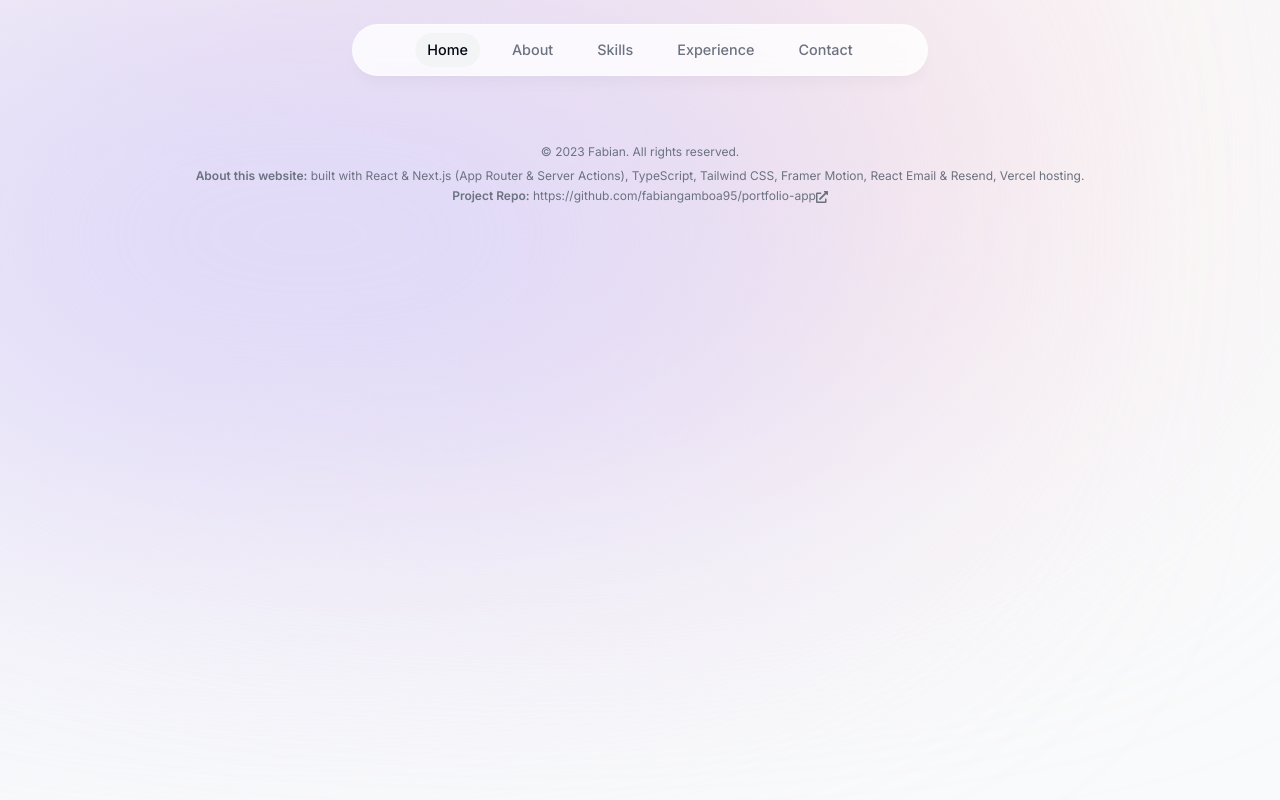
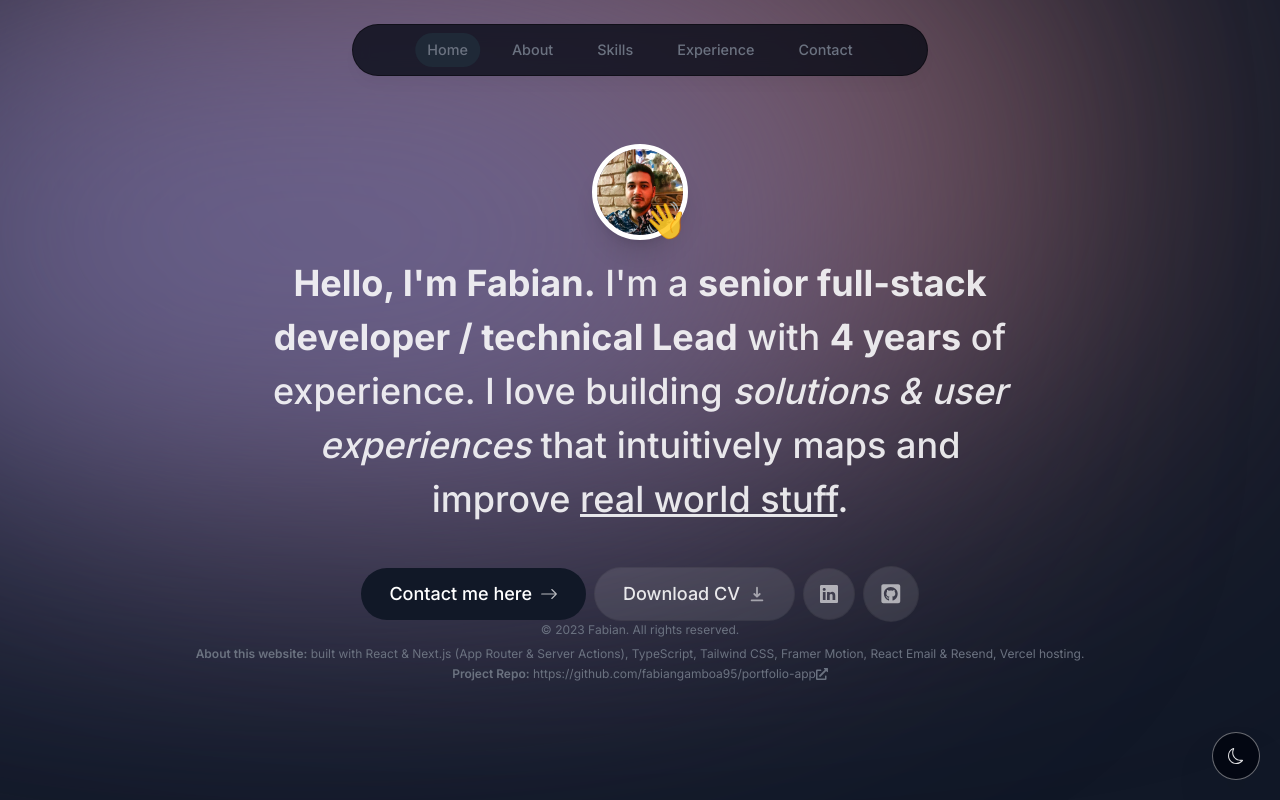
Before and after one commit to fabiangamboa95/portfolio-app, a Next.js app: page / in a window 1280 px wide. Built offline with nearby package versions, Linux system fonts and the light colour scheme.

Commit message:
+intro section +theme-switcher

```diff
--- a/app/layout.tsx
+++ b/app/layout.tsx
@@ -6,6 +6,7 @@
 import Header from "@/components/header";
 import ActiveSectionContextProvider from "@/contexts/active-section-context";
 import Footer from "@/components/footer";
+import ThemeSwitch from "@/components/theme-switch";
 
 const inter = Inter({ subsets: ["latin"] });
 
@@ -31,7 +32,7 @@
             <Footer />
 
             {/*<Toaster position="top-right" />*/}
-            {/*<ThemeSwitch />*/}
+            <ThemeSwitch />
           </ActiveSectionContextProvider>
         </ThemeContextProvider>
       </body>
--- a/app/page.tsx
+++ b/app/page.tsx
@@ -1,7 +1,9 @@
+import Intro from "@/components/sections/intro-section";
+
 export default function Home() {
   return (
       <main className="flex flex-col items-center px-4">
-        {/*<Intro />*/}
+        <Intro />
         {/*<SectionDivider />*/}
         {/*<About />*/}
         {/*<Projects />*/}
--- /dev/null
+++ b/components/sections/intro-section.tsx
@@ -0,0 +1,119 @@
+"use client";
+
+import Image from "next/image";
+import React from "react";
+import { motion } from "framer-motion";
+import Link from "next/link";
+import { BsArrowRight, BsLinkedin } from "react-icons/bs";
+import { HiDownload } from "react-icons/hi";
+import { FaGithubSquare } from "react-icons/fa";
+import { useSectionInView } from "@/lib/hooks";
+import { useActiveSectionContext } from "@/contexts/active-section-context";
+
+export default function Intro() {
+    const { ref } = useSectionInView("Home", 0.5);
+    const { setActiveSection, setTimeOfLastClick } = useActiveSectionContext();
+
+    return (
+        <section
+            ref={ref}
+            id="home"
+            className="mb-28 max-w-[50rem] text-center sm:mb-0 scroll-mt-[100rem]"
+        >
+            <div className="flex items-center justify-center">
+                <div className="relative">
+                    <motion.div
+                        initial={{ opacity: 0, scale: 0 }}
+                        animate={{ opacity: 1, scale: 1 }}
+                        transition={{
+                            type: "tween",
+                            duration: 0.2,
+                        }}
+                    >
+                        <Image
+                            src="/my_pic.jpeg"
+                            alt="my portrait"
+                            width="192"
+                            height="192"
+                            quality="95"
+                            priority={true}
+                            className="h-24 w-24 rounded-full object-cover border-[0.35rem] border-white shadow-xl"
+                        />
+                    </motion.div>
+
+                    <motion.span
+                        className="absolute bottom-0 right-0 text-4xl"
+                        initial={{ opacity: 0, scale: 0 }}
+                        animate={{ opacity: 1, scale: 1 }}
+                        transition={{
+                            type: "spring",
+                            stiffness: 125,
+                            delay: 0.1,
+                            duration: 0.7,
+                        }}
+                    >
+                        👋
+                    </motion.span>
+                </div>
+            </div>
+
+            <motion.h1
+                className="mb-10 mt-4 px-4 text-2xl font-medium !leading-[1.5] sm:text-4xl"
+                initial={{ opacity: 0, y: 100 }}
+                animate={{ opacity: 1, y: 0 }}
+            >
+                <span className="font-bold">Hello, I'm Fabian.</span> I'm a{" "}
+                <span className="font-bold">senior full-stack developer / technical Lead</span> with{" "}
+                <span className="font-bold">4 years</span> of experience. I love building{" "}
+                <span className="italic">solutions & user experiences</span> that intuitively maps and improve{" "}
+                <span className="underline">real world stuff</span>.
+            </motion.h1>
+
+            <motion.div
+                className="flex flex-col sm:flex-row items-center justify-center gap-2 px-4 text-lg font-medium"
+                initial={{ opacity: 0, y: 100 }}
+                animate={{ opacity: 1, y: 0 }}
+                transition={{
+                    delay: 0.1,
+                }}
+            >
+                <Link
+                    href="#contact"
+                    className="group bg-gray-900 text-white px-7 py-3 flex items-center gap-2 rounded-full outline-none focus:scale-110 hover:scale-110 hover:bg-gray-950 active:scale-105 transition"
+                    onClick={() => {
+                        setActiveSection("Contact");
+                        setTimeOfLastClick(Date.now());
+                    }}
+                >
+                    Contact me here{" "}
+                    <BsArrowRight className="opacity-70 group-hover:translate-x-1 transition" />
+                </Link>
+
+                <a
+                    className="group bg-white px-7 py-3 flex items-center gap-2 rounded-full outline-none focus:scale-110 hover:scale-110 active:scale-105 transition cursor-pointer borderBlack dark:bg-white/10"
+                    href="/CV.pdf"
+                    download
+                >
+                    Download CV{" "}
+                    <HiDownload className="opacity-60 group-hover:translate-y-1 transition" />
+                </a>
+
+                <a
+                    className="bg-white p-4 text-gray-700 hover:text-gray-950 flex items-center gap-2 rounded-full focus:scale-[1.15] hover:scale-[1.15] active:scale-105 transition cursor-pointer borderBlack dark:bg-white/10 dark:text-white/60"
+                    href="https://www.linkedin.com/in/fabian-gamboa-49a95a228/"
+                    target="_blank"
+                >
+                    <BsLinkedin />
+                </a>
+
+                <a
+                    className="bg-white p-4 text-gray-700 flex items-center gap-2 text-[1.35rem] rounded-full focus:scale-[1.15] hover:scale-[1.15] hover:text-gray-950 active:scale-105 transition cursor-pointer borderBlack dark:bg-white/10 dark:text-white/60"
+                    href="https://github.com/fabiangamboa95"
+                    target="_blank"
+                >
+                    <FaGithubSquare />
+                </a>
+            </motion.div>
+        </section>
+    );
+}
--- /dev/null
+++ b/components/theme-switch.tsx
@@ -0,0 +1,18 @@
+"use client";
+
+import { useTheme } from "@/contexts/theme-context";
+import React from "react";
+import { BsMoon, BsSun } from "react-icons/bs";
+
+export default function ThemeSwitch() {
+  const { theme, toggleTheme } = useTheme();
+
+  return (
+    <button
+      className="fixed bottom-5 right-5 bg-white w-[3rem] h-[3rem] bg-opacity-80 backdrop-blur-[0.5rem] border border-white border-opacity-40 shadow-2xl rounded-full flex items-center justify-center hover:scale-[1.15] active:scale-105 transition-all dark:bg-gray-950"
+      onClick={toggleTheme}
+    >
+      {theme === "light" ? <BsSun /> : <BsMoon />}
+    </button>
+  );
+}
--- a/contexts/theme-context.tsx
+++ b/contexts/theme-context.tsx
@@ -39,9 +39,17 @@
       setTheme(localTheme);
 
       if (localTheme === "dark") {
+        // recover prev theme
         document.documentElement.classList.add("dark");
       }
-    } else if (window.matchMedia("(prefers-color-scheme: dark)").matches) {
+    }
+    // else if (window.matchMedia("(prefers-color-scheme: dark)").matches) {
+    //   // this is use user's preference
+    //   setTheme("dark");
+    //   document.documentElement.classList.add("dark");
+    // }
+    else {
+      // using dark theme by default
       setTheme("dark");
       document.documentElement.classList.add("dark");
     }
--- /dev/null
+++ b/lib/hooks.tsx
@@ -0,0 +1,17 @@
+import { useActiveSectionContext } from "@/contexts/active-section-context";
+import { useEffect } from "react";
+import { useInView } from "react-intersection-observer";
+import type { SectionName } from "./types";
+
+export function useSectionInView(sectionName: SectionName, threshold = 0.75) {
+  const { ref, inView } = useInView({ threshold });
+  const { setActiveSection, timeOfLastClick } = useActiveSectionContext();
+
+  useEffect(() => {
+    if (inView && Date.now() - timeOfLastClick > 1000) {
+      setActiveSection(sectionName);
+    }
+  }, [inView, setActiveSection, timeOfLastClick, sectionName]);
+
+  return { ref };
+}
--- a/next.config.js
+++ b/next.config.js
@@ -1,4 +1,13 @@
 /** @type {import('next').NextConfig} */
-const nextConfig = {}
+const nextConfig = {
+  images: {
+    remotePatterns: [
+      {
+        protocol: "https",
+        hostname: "images.unsplash.com",
+      },
+    ],
+  },
+};
 
-module.exports = nextConfig
+module.exports = nextConfig;
--- a/package.json
+++ b/package.json
@@ -20,6 +20,7 @@
     "react": "18.2.0",
     "react-dom": "18.2.0",
     "react-icons": "^4.10.1",
+    "react-intersection-observer": "^9.5.2",
     "tailwindcss": "3.3.3",
     "typescript": "5.1.6"
   }
--- a/tailwind.config.ts
+++ b/tailwind.config.ts
@@ -1,20 +1,21 @@
-import type { Config } from 'tailwindcss'
+import type { Config } from "tailwindcss";
 
 const config: Config = {
   content: [
-    './pages/**/*.{js,ts,jsx,tsx,mdx}',
-    './components/**/*.{js,ts,jsx,tsx,mdx}',
-    './app/**/*.{js,ts,jsx,tsx,mdx}',
+    "./pages/**/*.{js,ts,jsx,tsx,mdx}",
+    "./components/**/*.{js,ts,jsx,tsx,mdx}",
+    "./app/**/*.{js,ts,jsx,tsx,mdx}",
   ],
   theme: {
     extend: {
       backgroundImage: {
-        'gradient-radial': 'radial-gradient(var(--tw-gradient-stops))',
-        'gradient-conic':
-          'conic-gradient(from 180deg at 50% 50%, var(--tw-gradient-stops))',
+        "gradient-radial": "radial-gradient(var(--tw-gradient-stops))",
+        "gradient-conic":
+          "conic-gradient(from 180deg at 50% 50%, var(--tw-gradient-stops))",
       },
     },
   },
   plugins: [],
-}
-export default config
+  darkMode: "class",
+};
+export default config;
```
Also changed, not shown: public/my_pic.jpeg (added), 1 other file (tests, documents, lock files or other folders).
